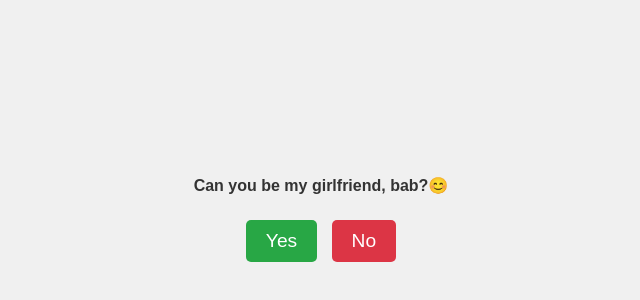
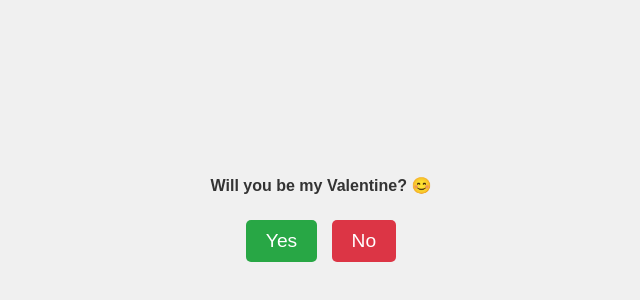
Before and after one commit to JhamelMamasao/trylang, a plain HTML site: page try.html in a window 1280 px wide. Shown: the part 80-380 px from the top of the page, without its empty margins (319-959 px from the left). Drawn offline with nearby package versions, Linux system fonts and the light colour scheme.

Commit message:
Update try.html

```diff
--- a/try.html
+++ b/try.html
@@ -64,7 +64,7 @@
     </style>
   </head>
   <body>
-    <h1>Can you be my girlfriend, bab?😊</h1>
+    <h1>Will you be my Valentine? 😊</h1>
     <div class="buttons">
       <button class="btn yes-btn" id="yesBtn">Yes</button>
       <button class="btn no-btn" id="noBtn">No</button>
```
